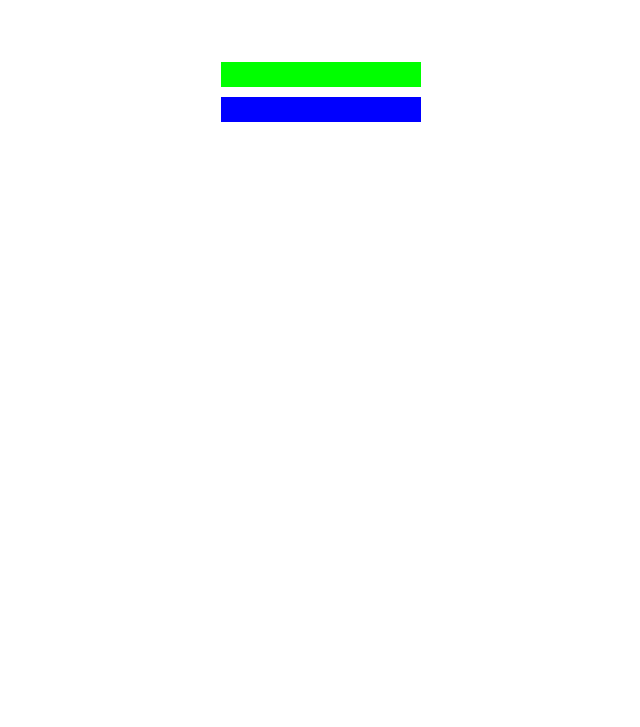
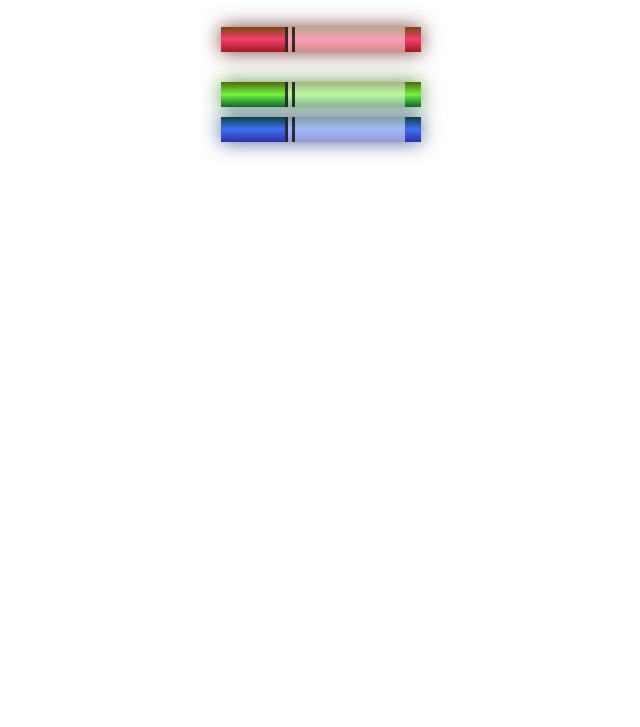
Before and after one commit to rambalachandran/fcc-web-dev-cert, a plain HTML site: page css_colors/css_colors.html in a window 1280 px wide. Shown: the part 73-800 px from the top of the page, without its empty margins (319-959 px from the left). Drawn offline with Linux system fonts and the light colour scheme.

Commit message:
completed css colors

```diff
--- a/css_colors/css_colors.html
+++ b/css_colors/css_colors.html
@@ -19,10 +19,19 @@
         If you add multiple classes to an HTML element, the styles of the first classes you list may be overridden by later classes. -->
 
         <div class="marker red">
+            <div class="cap"></div>
+        <div class="sleeve"></div>
+      </div>
         </div>
         <div class="marker green">
+            <div class="cap"></div>
+        <div class="sleeve"></div>
+      </div>
         </div>
         <div class="marker blue">
+            <div class="cap"></div>
+        <div class="sleeve"></div>
+      </div>
         </div>
     </div>
 </body>
--- a/css_colors/styles.css
+++ b/css_colors/styles.css
@@ -27,6 +27,12 @@ h1 {
     height: 25px;
     /* rgba function has alpha as the 4th input which determines opacity (0 -> fully transparent to 1.0 -> fully opaque) */
     background-color: rgba(255, 255, 255, 0.5);
+    /* border-left: width style color;  -> a single command to control multiple aspects*/
+
+    /* border-left-width:  10px;
+    border-left-style: solid; -> double is another style option
+    border-left-color: black; */
+    border-left: 10px double rgba(0,0,0, 0.75)
   }
 
 /* The default display property for div elements is block. So when two block elements are next to each other, they stack like actual blocks. For example, your marker elements are all stacked on top of each other. */
@@ -46,12 +52,25 @@ h1 {
         -> `color1` and `color2` are color arguments, which are the colors that will be used in the transition itself. These can be any type of color, including color keywords, hex, rgb, or hsl. */
 
     /* Color-stops allow you to fine-tune where colors are placed along the gradient line. They are a length unit like px or percentages that follow a color in the linear-gradient function. Adding a color stop at 75% from red */
-    background-color: linear-gradient(90deg, rgb(255, 0, 0) 75%, rgb(0, 255, 0),  rgb(0, 0, 255));
+    background: linear-gradient(rgb(122, 74, 14), rgb(245, 62, 113), rgb(162, 27, 27));
+    /* box-shadow: offsetX offsetY blurRadius spreadRadius color;
+Here's how the offsetX and offsetY values work:
+
+-> both offsetX and offsetY accept number values in px and other CSS units
+-> a positive offsetX value moves the shadow right and a negative value moves it left
+-> a positive offsetY value moves the shadow down and a negative value moves it up
+-> The height and width of the shadow is determined by the height and width of the element it's applied to.
+-> You can also use an optional spreadRadius value to spread out the reach of the shadow.
+
+-> blurRadius is Optional. If a blurRadius value isn't included, it defaults to 0 and produces sharp edges. The higher the value of blurRadius, the greater the blurring effect is.
+*/
+box-shadow: 0 0 20px 0 rgba(83, 14, 14, 0.8);
 }
 
 .green{
     /* Hex color values start with a # character and take six characters from 0-9 and A-F. The first pair of characters represent red, the second pair represent green, and the third pair represent blue. */
-    background-color: #00FF00;
+    background: linear-gradient(#55680D, #71F53E, #116C31);
+    box-shadow: 0 0 20px 0 #3B7E20CC;
 }
 
 .blue{
@@ -64,6 +83,6 @@ If you imagine a color wheel, the hue red is at 0 degrees, green is at 120 degre
 Saturation is the intensity of a color from 0%, or gray, to 100% for pure color. You must add the percent sign % to the saturation and lightness values.
 
 Lightness is how bright a color appears, from 0%, or complete black, to 100%, complete white, with 50% being neutral. */
-    background-color: hsl(240, 100%, 50%);
-
+background: linear-gradient(hsl(186, 76%, 16%), hsl(223, 90%, 60%), hsl(240, 56%, 42%));
+box-shadow: 0 0 20px 0 hsla(223, 59%, 31%, 0.8);
 }
```
